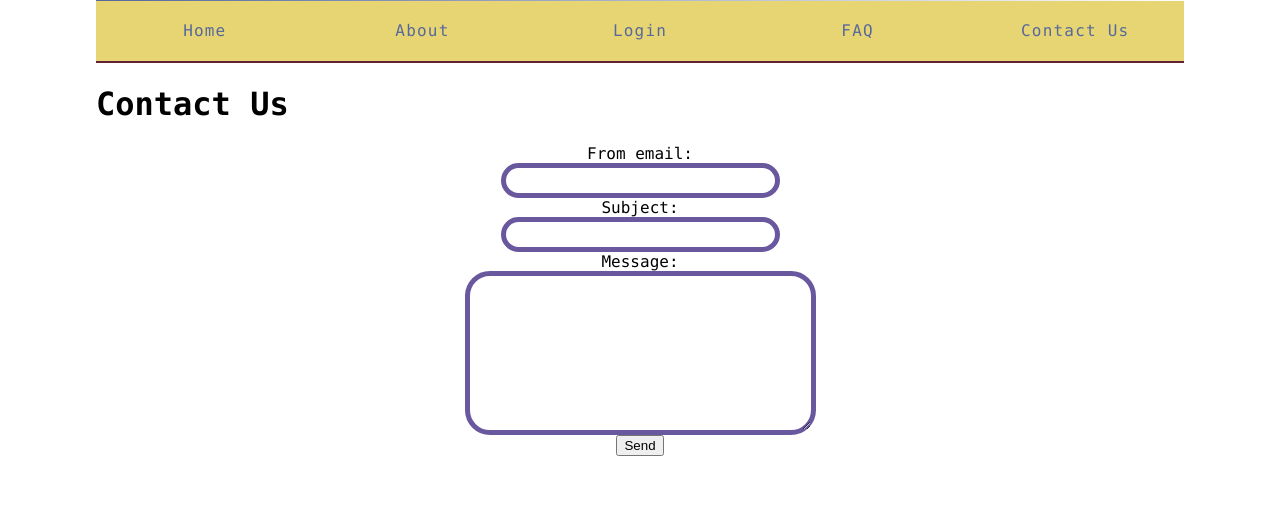
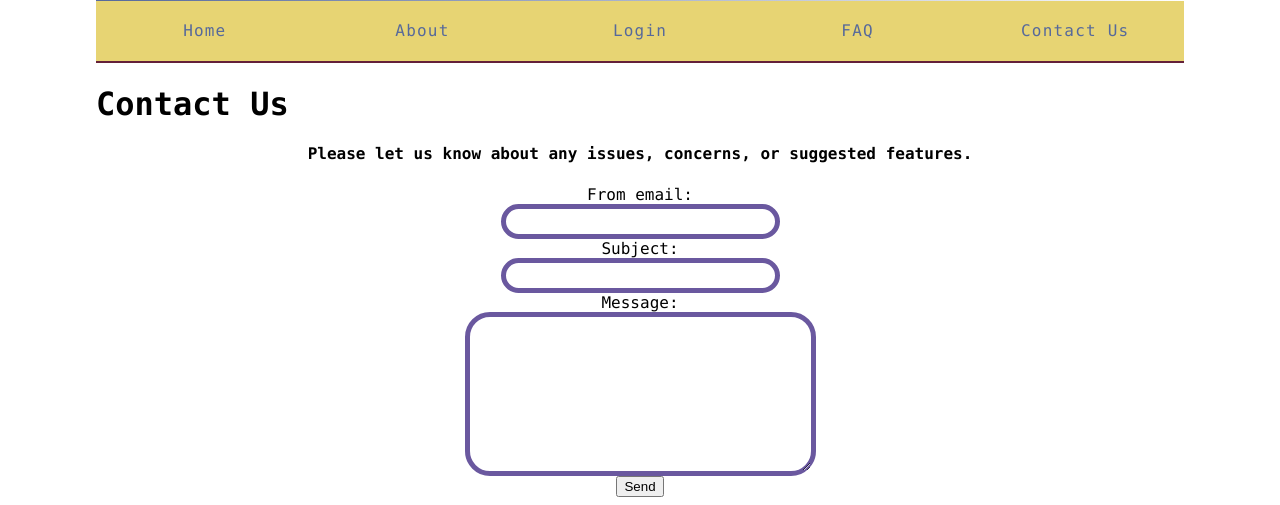
Before and after one commit to SCCapstone/Social-Monomania, a Django app: page /contact/ in a window 1280 px wide. Shown: the part 300-805 px from the top of the page. Before the commit the page ends 756 px from the top, so only its background shows below. Run offline with Django 3.2, Linux system fonts and the light colour scheme.

Commit message:
contact html

```diff
--- a/templates/contact.html
+++ b/templates/contact.html
@@ -6,6 +6,10 @@
 
 
 {% block content %}
+
+<div>
+	<h4> Please let us know about any issues, concerns, or suggested features. </h4>
+</div>
 <form method="post">
     {% csrf_token %}
     {{ form }}
```
